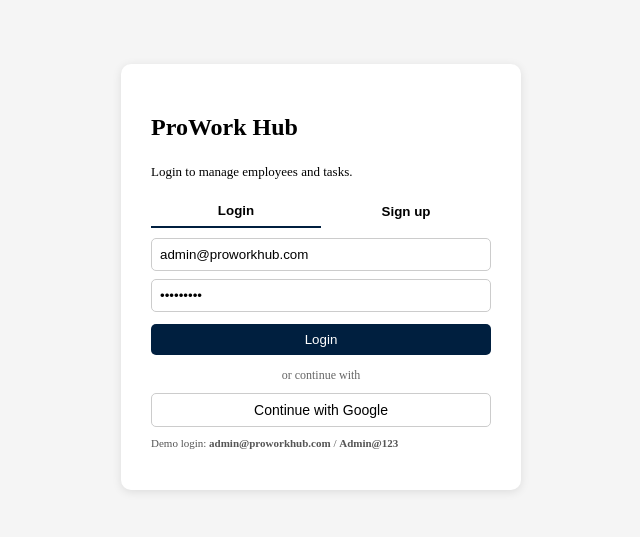
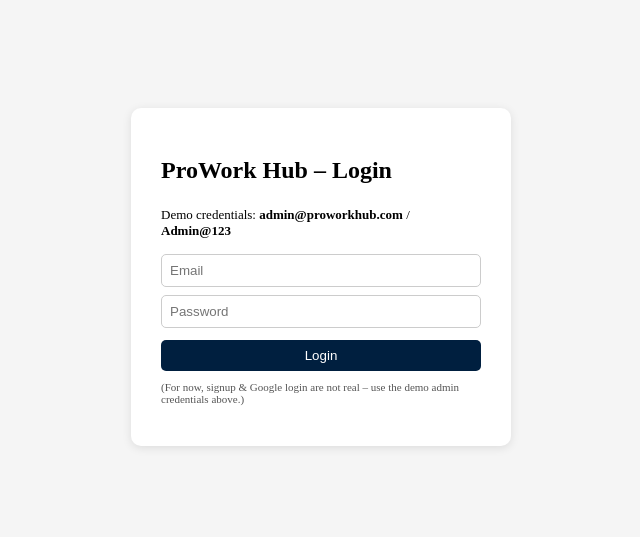
Before and after one commit to pranitha1404/prowork-hub, a React (Vite) app in the folder frontend/: page /login in a window 1280 px wide. Before the commit this address led to /auth. Shown: the part 131-668 px from the top of the page, without its empty margins (319-959 px from the left). Built offline with nearby package versions, Linux system fonts and the light colour scheme.

Commit message:
Simple login gate with fixed credentials

```diff
--- a/frontend/src/App.jsx
+++ b/frontend/src/App.jsx
@@ -1,3 +1,4 @@
+import { useState } from "react";
 import {
   BrowserRouter as Router,
   Routes,
@@ -6,13 +7,13 @@
   Link,
 } from "react-router-dom";
 
-import Auth from "./pages/Auth";
+import Login from "./pages/Login";
 import Dashboard from "./pages/Dashboard";
 import Employees from "./pages/Employees";
 import Tasks from "./pages/Tasks";
 import TaskBoard from "./pages/TaskBoard";
 
-// simple calendar placeholder (so Calendar link works)
+// simple placeholder Calendar component
 function Calendar() {
   return (
     <div style={{ padding: "30px" }}>
@@ -22,22 +23,8 @@
   );
 }
 
-// protect routes
-function ProtectedRoute({ children }) {
-  const isAuthed = !!localStorage.getItem("prowork_auth");
-  return isAuthed ? children : <Navigate to="/auth" replace />;
-}
-
-function Navbar() {
-  const isAuthed = !!localStorage.getItem("prowork_auth");
-
-  const logout = () => {
-    localStorage.removeItem("prowork_auth");
-    window.location.href = "/auth";
-  };
-
-  if (!isAuthed) return null;
-
+// top navbar shown only AFTER login
+function Navbar({ onLogout }) {
   return (
     <nav style={nav}>
       <div style={{ fontWeight: "bold", color: "white" }}>ProWork Hub</div>
@@ -57,7 +44,7 @@
         <Link style={link} to="/calendar">
           Calendar
         </Link>
-        <button onClick={logout} style={logoutBtn}>
+        <button onClick={onLogout} style={logoutBtn}>
           Logout
         </button>
       </div>
@@ -89,58 +76,42 @@
 };
 
 function App() {
+  // simple in-memory auth flag
+  const [isAuthed, setIsAuthed] = useState(false);
+
+  const handleLoginSuccess = () => {
+    setIsAuthed(true);
+  };
+
+  const handleLogout = () => {
+    setIsAuthed(false);
+  };
+
   return (
     <Router>
-      <Navbar />
-      <Routes>
-        {/* public auth page */}
-        <Route path="/auth" element={<Auth />} />
-
-        {/* protected pages */}
-        <Route
-          path="/dashboard"
-          element={
-            <ProtectedRoute>
-              <Dashboard />
-            </ProtectedRoute>
-          }
-        />
-        <Route
-          path="/employees"
-          element={
-            <ProtectedRoute>
-              <Employees />
-            </ProtectedRoute>
-          }
-        />
-        <Route
-          path="/tasks"
-          element={
-            <ProtectedRoute>
-              <Tasks />
-            </ProtectedRoute>
-          }
-        />
-        <Route
-          path="/task-board"
-          element={
-            <ProtectedRoute>
-              <TaskBoard />
-            </ProtectedRoute>
-          }
-        />
-        <Route
-          path="/calendar"
-          element={
-            <ProtectedRoute>
-              <Calendar />
-            </ProtectedRoute>
-          }
-        />
-
-        {/* default: go to auth */}
-        <Route path="*" element={<Navigate to="/auth" replace />} />
-      </Routes>
+      {isAuthed ? (
+        <>
+          <Navbar onLogout={handleLogout} />
+          <Routes>
+            <Route path="/dashboard" element={<Dashboard />} />
+            <Route path="/employees" element={<Employees />} />
+            <Route path="/tasks" element={<Tasks />} />
+            <Route path="/task-board" element={<TaskBoard />} />
+            <Route path="/calendar" element={<Calendar />} />
+            {/* default once logged in */}
+            <Route path="*" element={<Navigate to="/dashboard" replace />} />
+          </Routes>
+        </>
+      ) : (
+        <Routes>
+          <Route
+            path="/login"
+            element={<Login onSuccess={handleLoginSuccess} />}
+          />
+          {/* any other URL redirects to login */}
+          <Route path="*" element={<Navigate to="/login" replace />} />
+        </Routes>
+      )}
     </Router>
   );
 }
--- a/frontend/src/pages/Login.jsx
+++ b/frontend/src/pages/Login.jsx
@@ -1,25 +1,21 @@
 import { useState } from "react";
-import { useNavigate } from "react-router-dom";
 
-// Demo credentials
 const VALID_EMAIL = "admin@proworkhub.com";
 const VALID_PASSWORD = "Admin@123";
 
-export default function Login() {
+export default function Login({ onSuccess }) {
   const [email, setEmail] = useState("");
   const [password, setPassword] = useState("");
   const [error, setError] = useState("");
-  const navigate = useNavigate();
 
   const handleSubmit = (e) => {
     e.preventDefault();
 
     if (email === VALID_EMAIL && password === VALID_PASSWORD) {
-      // store a simple flag in localStorage
-      localStorage.setItem("prowork_auth", email);
-      navigate("/dashboard");
+      setError("");
+      onSuccess(); // tell App: login success
     } else {
-      setError("Invalid credentials. Try again.");
+      setError("Invalid email or password.");
     }
   };
 
@@ -27,30 +23,42 @@
     <div style={outer}>
       <form style={card} onSubmit={handleSubmit}>
         <h2 style={{ marginBottom: "10px" }}>ProWork Hub – Login</h2>
-        <p style={{ fontSize: "12px", marginBottom: "15px" }}>
-          Demo credentials: <b>{VALID_EMAIL}</b> / <b>{VALID_PASSWORD}</b>
+
+        <p style={{ fontSize: "13px", marginBottom: "15px" }}>
+          Demo credentials:&nbsp;
+          <b>{VALID_EMAIL}</b> / <b>{VALID_PASSWORD}</b>
         </p>
 
         <input
-          type="text"
+          type="email"
           placeholder="Email"
+          style={input}
           value={email}
           onChange={(e) => setEmail(e.target.value)}
-          style={input}
         />
+
         <input
           type="password"
           placeholder="Password"
+          style={input}
           value={password}
           onChange={(e) => setPassword(e.target.value)}
-          style={input}
         />
 
-        {error && <p style={{ color: "red", fontSize: "12px" }}>{error}</p>}
+        {error && (
+          <p style={{ color: "red", fontSize: "12px", marginBottom: "5px" }}>
+            {error}
+          </p>
+        )}
 
-        <button type="submit" style={button}>
+        <button type="submit" style={primaryBtn}>
           Login
         </button>
+
+        <p style={{ fontSize: "11px", marginTop: "10px", color: "#555" }}>
+          (For now, signup & Google login are not real – use the demo admin
+          credentials above.)
+        </p>
       </form>
     </div>
   );
@@ -75,18 +83,18 @@
 };
 
 const input = {
-  marginBottom: "10px",
+  marginBottom: "8px",
   padding: "8px",
   borderRadius: "5px",
   border: "1px solid #ccc",
 };
 
-const button = {
-  marginTop: "5px",
+const primaryBtn = {
   padding: "8px",
   borderRadius: "5px",
   border: "none",
   background: "#001f3f",
   color: "#fff",
   cursor: "pointer",
+  marginTop: "4px",
 };
```
